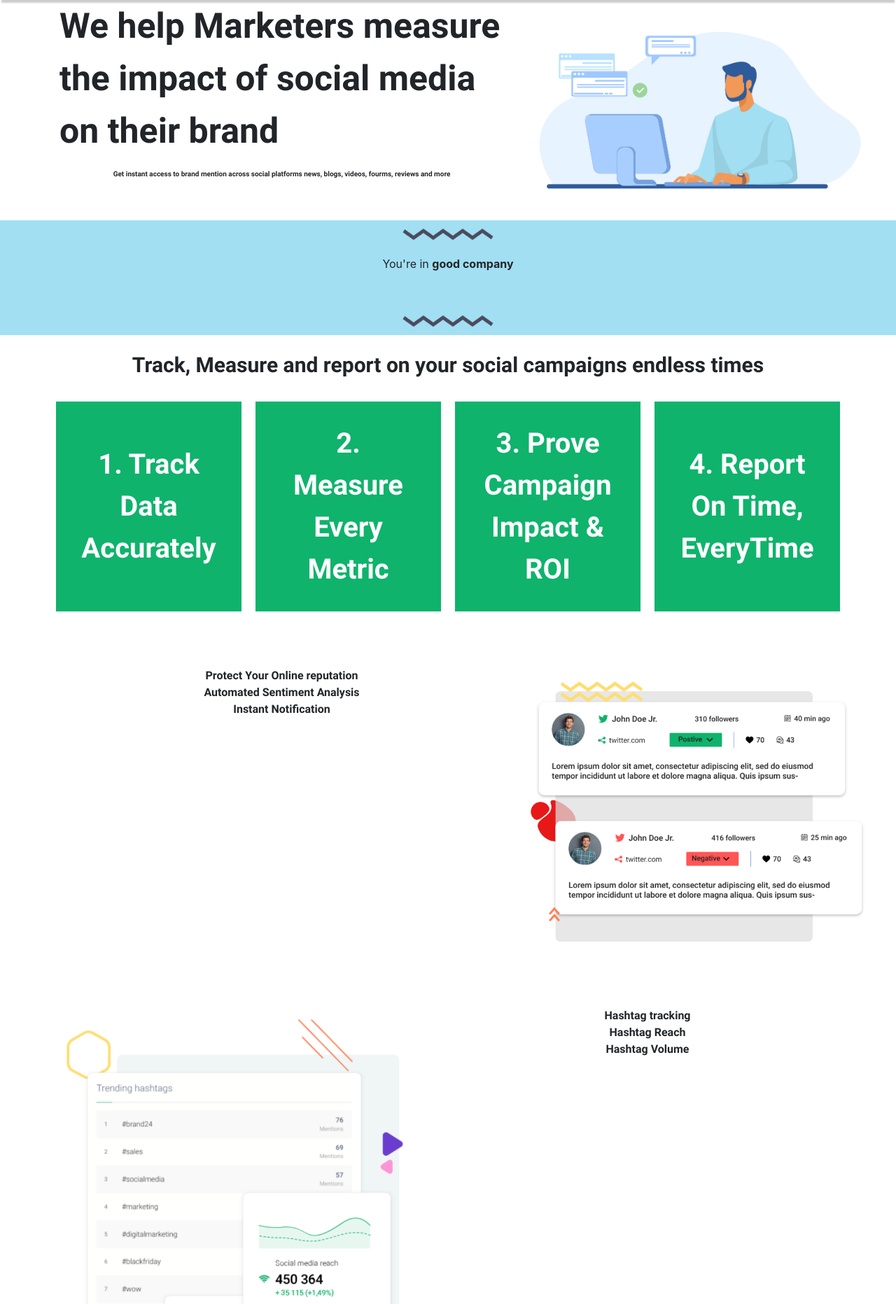
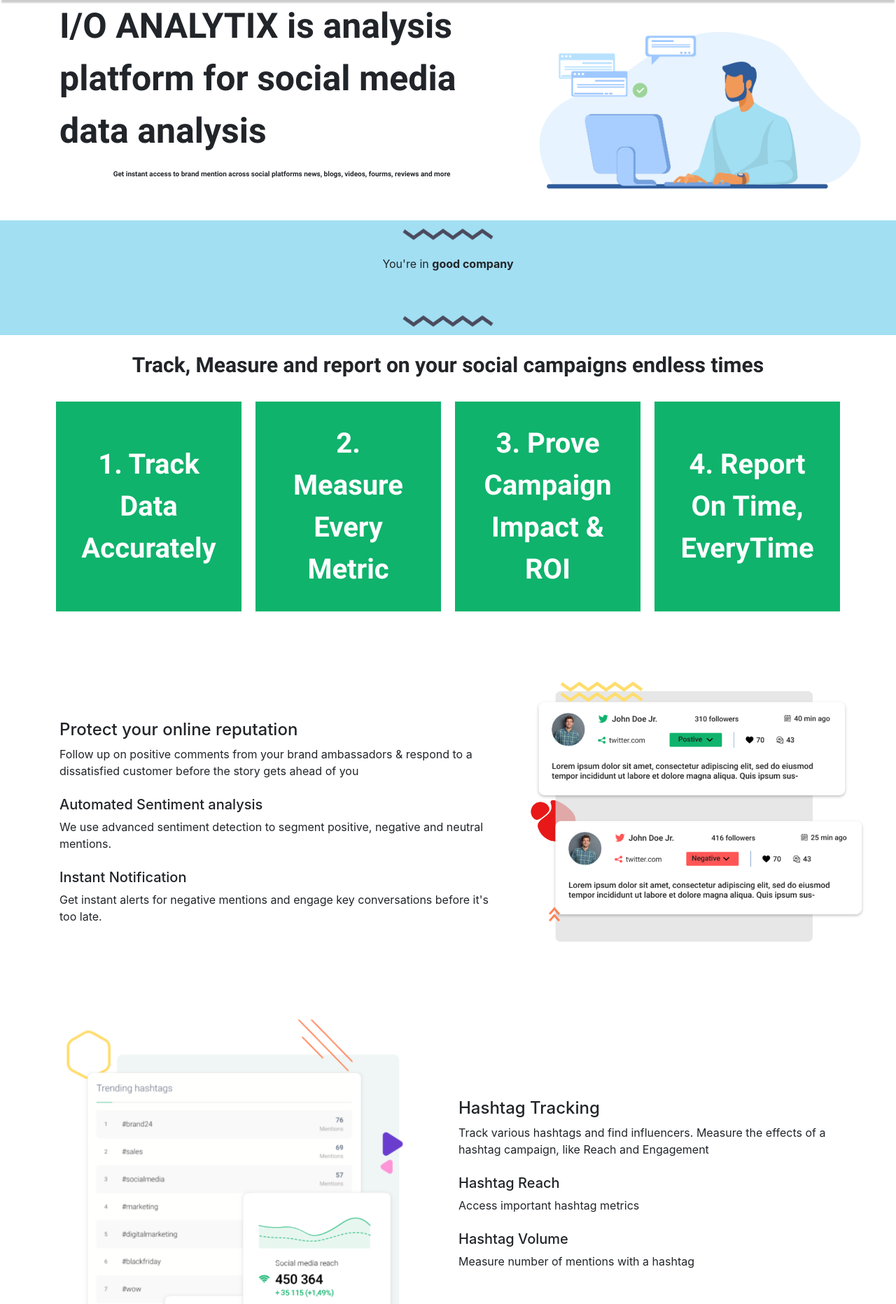
Before and after one commit to alhassanaraouf/IO-Analytix, a Flask app: template templates/index.html in a window 1280 px wide. Shown: the part 56-1920 px from the top of the page at 70% size. Run offline with Flask 2, Linux system fonts and the light colour scheme; the template is opened without the code that fills it, so the values that code supplies are empty; some libraries are stand-ins or nearby versions.

Commit message:
home page text change

```diff
--- a/static/main.css
+++ b/static/main.css
@@ -314,7 +314,7 @@ ul.social-footer2 li a {
   margin: auto;
 }
 
-#feature > div > div > p{
+#feature > div > div > p, .textcenter{
   margin: 0;
   position: absolute;
   top: 50%;
@@ -324,7 +324,6 @@ ul.social-footer2 li a {
 }
 
 
-
 .btn {
 
 background-color:#0fB36C;
--- a/templates/index.html
+++ b/templates/index.html
@@ -6,7 +6,7 @@
   <div class="row">
     <div class="col-7">
       <p id="header">
-	We help Marketers measure the impact of social media on their brand </p>
+	I/O ANALYTIX is analysis platform for social media data analysis</p>
       <p class="text-center" id="subheader">Get instant access to brand mention across social platforms news, blogs, videos, fourms, reviews and more </p>
     </div>
     <div class="col-5">
@@ -57,13 +57,18 @@
 
 <div class="container tile">
   <div class="row">
-    <div class="col-7">
-      <p class="text-center fetu">
-	Protect Your Online reputation
+    <div class="col-7" style="padding-top:75px">
+      <p class="text-center fetu textcenter">
+<h4>Protect your online reputation </h4>
+Follow up on positive comments from your brand ambassadors & respond to a dissatisfied customer before the story gets ahead of you
 	<br>
-	Automated Sentiment Analysis
 	<br>
-	Instant Notification
+<h5>Automated Sentiment analysis</h5>
+ We use advanced sentiment detection to segment positive, negative and neutral mentions.
+	<br>
+	<br>
+	<h5>Instant Notification</h5>
+Get instant alerts for negative mentions and engage key conversations before it's too late.
       </p>
     </div>
     <div class="col-5">
@@ -77,13 +82,18 @@
     <div class="col-6">
       <img width="500px" src="{{ url_for('static', filename='images/2.png') }}">
     </div>
-    <div class="col-6">
-      <p class="text-center fetu" style="padding:auto;">
-	Hashtag tracking
+    <div class="col-6" style="padding-top:130px">
+      <p class="text-center fetu textcenter">
+<h4>Hashtag Tracking </h4>
+Track various hashtags and find influencers. Measure the effects of a hashtag campaign, like Reach and Engagement
 	<br>
-	Hashtag Reach
 	<br>
-	Hashtag Volume
+<h5>Hashtag Reach</h5>
+Access important hashtag metrics
+	<br>
+	<br>
+	<h5>Hashtag Volume</h5>
+Measure number of mentions with a hashtag
       </p>
     </div>
   </div>
@@ -92,12 +102,17 @@
 <div class="container tile">
   <div class="row">
     <div class="col-6">
-      <p class="text-center fetu">
-	Protect Your Online reputation
+      <p class="text-center fetu textcenter" >
+<h4>Protect your online reputation </h4>
+Follow up on positive comments from your brand ambassadors & respond to a dissatisfied customer before the story gets ahead of you
 	<br>
-	Automated Sentiment Analysis
 	<br>
-	Instant Notification
+<h5>Automated Sentiment analysis</h5>
+ We use advanced sentiment detection to segment positive, negative and neutral mentions.
+	<br>
+	<br>
+	<h5>Instant Notification</h5>
+Get instant alerts for negative mentions and engage key conversations before it's too late.
       </p>
     </div>
     <div class="col-6">
```
